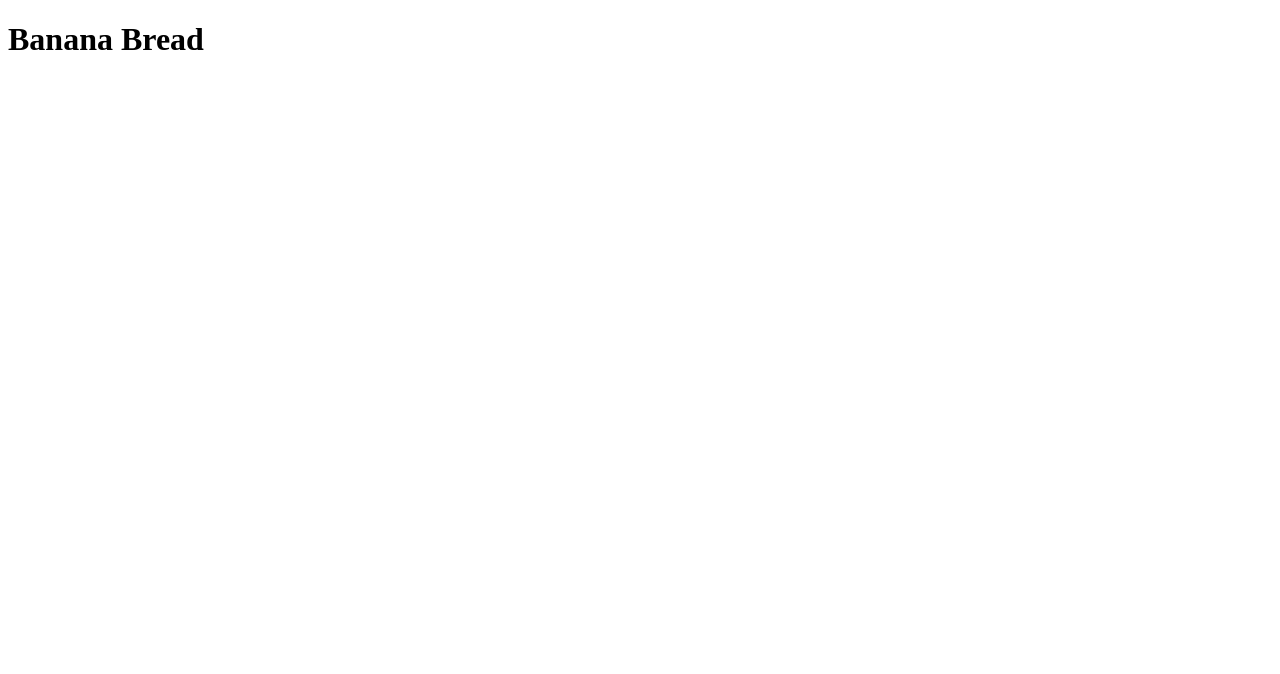
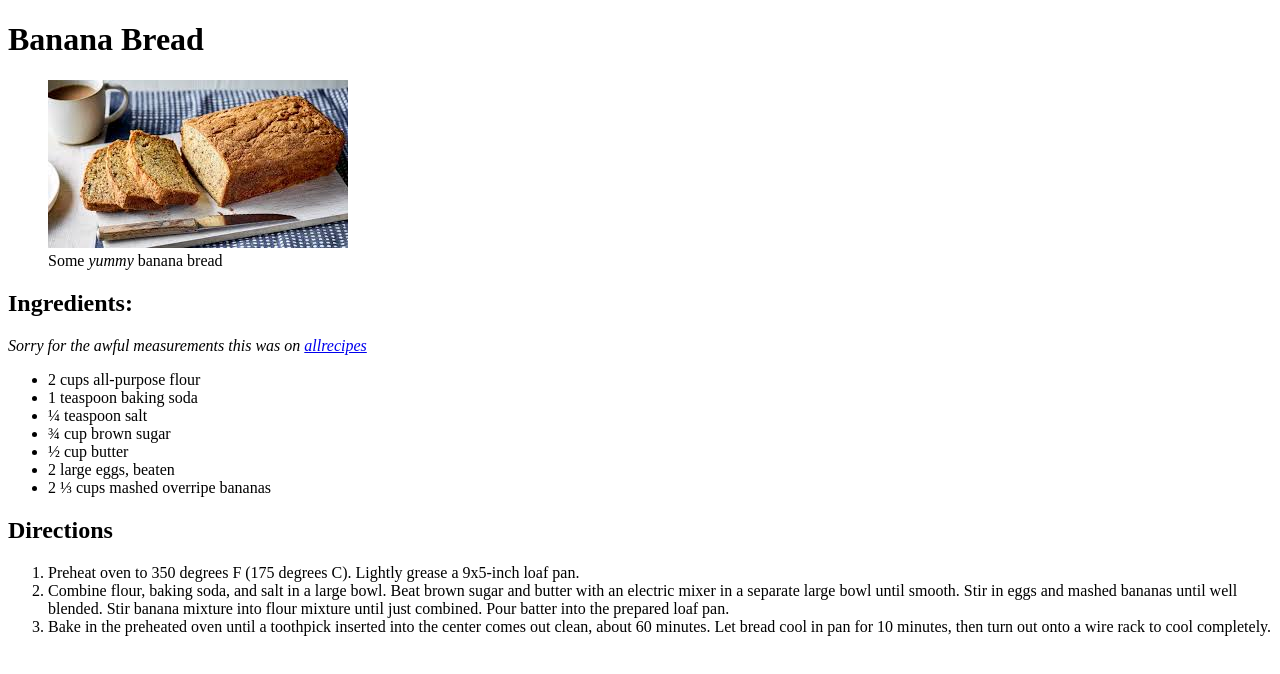
Before and after one commit to Levi-F06/odin-recipes, a plain HTML site: page recipes/banana-bread.html in a window 1280 px wide. Drawn offline with Linux system fonts and the light colour scheme.

Commit message:
feat: Add content to banana-bread.html
I have added all of the necessary content for the banana bread page.
This includes adding an images directory and an image of banana bread
nested inside of this directory.

```diff
--- a/recipes/banana-bread.html
+++ b/recipes/banana-bread.html
@@ -7,5 +7,26 @@
     </head>
     <body>
         <h1>Banana Bread</h1>
+        <figure>
+            <img src="../images/banana-bread.jpeg">
+            <figcaption>Some <em>yummy</em> banana bread</figcaption>
+        </figure>
+        <h2>Ingredients:</h2>
+        <p><em>Sorry for the awful measurements this was on <a href="https://www.allrecipes.com/recipe/20144/banana-banana-bread/" target="_blank" rel="noopener noreferrer">allrecipes</a></em></p>
+        <ul>
+            <li>2 cups all-purpose flour</li>
+            <li>1 teaspoon baking soda</li>
+            <li>¼ teaspoon salt</li>
+            <li>¾ cup brown sugar</li>
+            <li>½ cup butter</li>
+            <li>2 large eggs, beaten</li>
+            <li>2 ⅓ cups mashed overripe bananas</li>
+        </ul>
+        <h2>Directions</h2>
+        <ol>
+            <li>Preheat oven to 350 degrees F (175 degrees C). Lightly grease a 9x5-inch loaf pan.</li>
+            <li>Combine flour, baking soda, and salt in a large bowl. Beat brown sugar and butter with an electric mixer in a separate large bowl until smooth. Stir in eggs and mashed bananas until well blended. Stir banana mixture into flour mixture until just combined. Pour batter into the prepared loaf pan.</li>
+            <li>Bake in the preheated oven until a toothpick inserted into the center comes out clean, about 60 minutes. Let bread cool in pan for 10 minutes, then turn out onto a wire rack to cool completely.</li>
+        </ol>
     </body>
 </html>
```
Also changed, not shown: images/banana-bread.jpeg (added).
